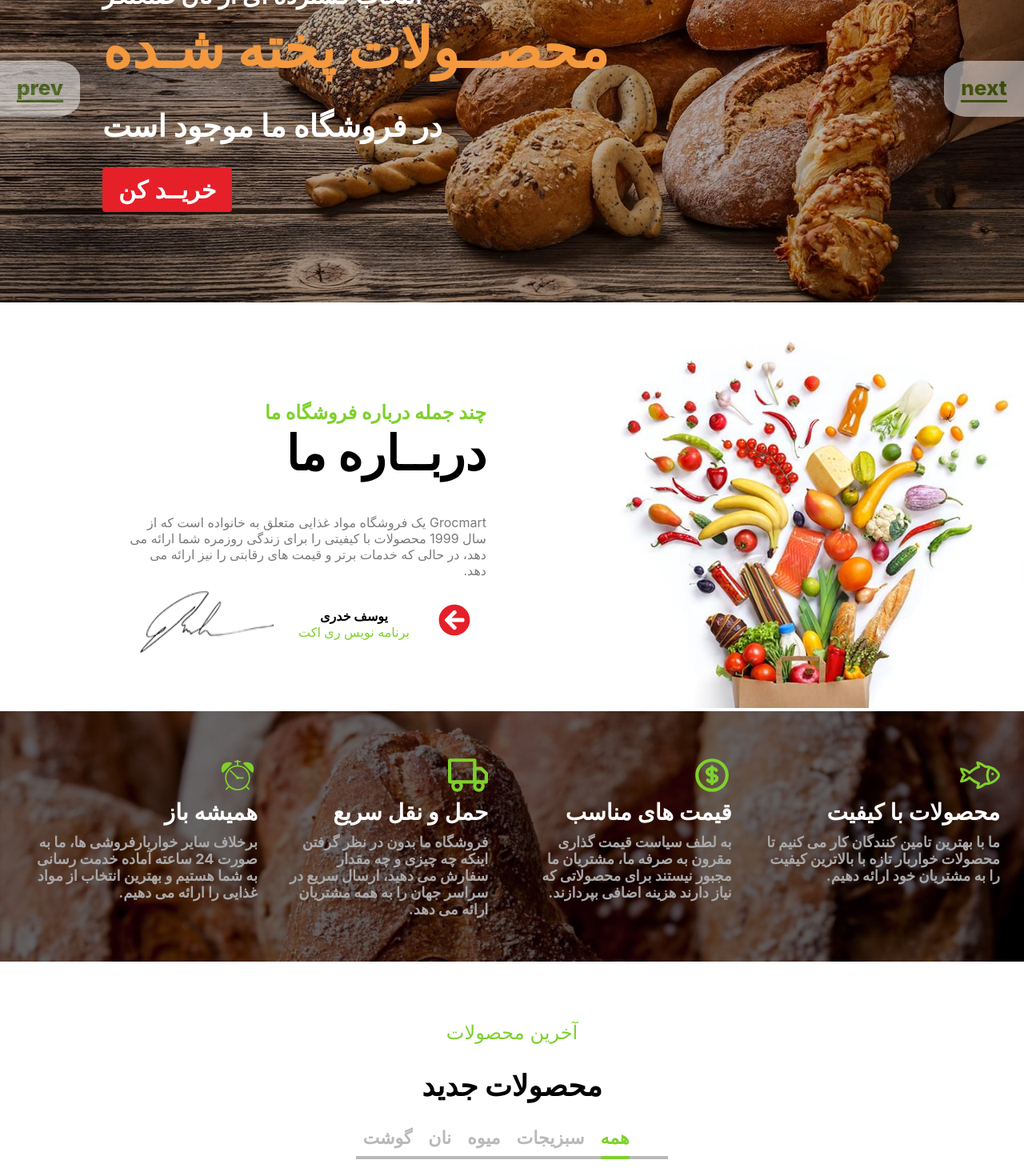
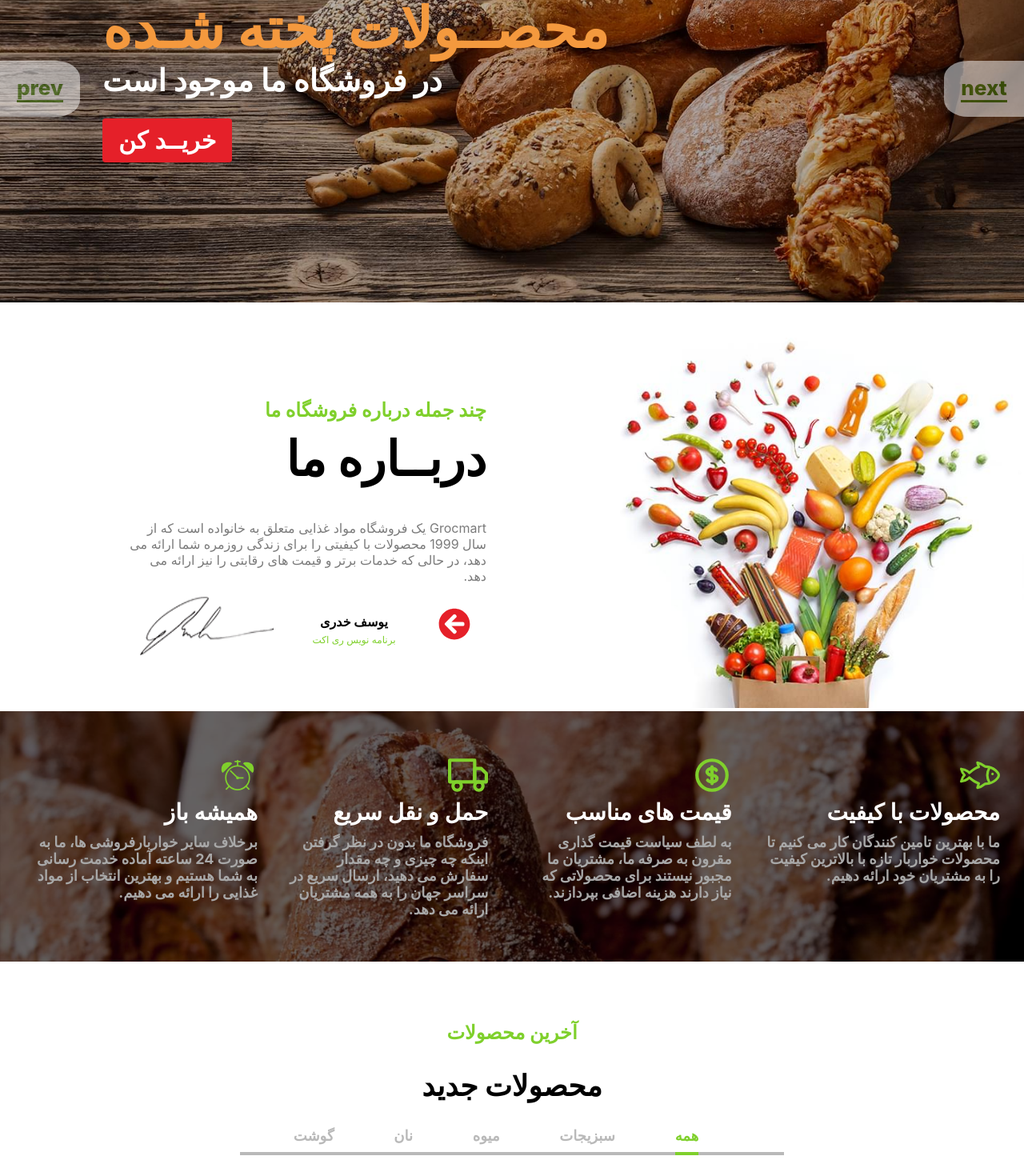
Before and after one commit to yooosef3/Food, a React (Create React App) app in the folder food/: page /home in a window 1280 px wide. Shown: the part 280-1750 px from the top of the page at 80% size. Built offline with nearby package versions, Linux system fonts and the light colour scheme; no server answers.

Commit message:
some bogs in responsive field fixed

```diff
--- a/food/src/styles/footer/Footer.module.css
+++ b/food/src/styles/footer/Footer.module.css
@@ -69,6 +69,7 @@ footer h1 {
   color: #2b2b2b;
   font-size: 30px;
   font-weight: 500;
+  margin-bottom: 30px;
 }
 
 footer .visit {
@@ -145,6 +146,7 @@ footer .socials .icon:hover {
   flex-direction: column;
   align-items: center;
   margin-bottom: 20px;
+  padding: 0 20px;
 }
 
 .newsletter p {
--- a/food/src/styles/main/AboutUs/HomeUs.module.css
+++ b/food/src/styles/main/AboutUs/HomeUs.module.css
@@ -12,12 +12,12 @@
 }
 
 .info {
-  padding: 30px 15px;
+  padding: 30px 20px;
 }
 
 .container h2 {
   color: #7fd02c;
-  margin-bottom: 0;
+  margin-bottom: 10px;
 }
 
 .container h1 {
@@ -58,7 +58,8 @@
 
 .signature p {
   color: #7fd02c;
-  margin-top: 0;
+  margin-top: 5px;
+  font-size: 12px;
 }
 
 .signatureImg {
--- a/food/src/styles/main/products/Products.module.css
+++ b/food/src/styles/main/products/Products.module.css
@@ -10,6 +10,7 @@ section {
 section p {
   color: #7fd02c;
   font-size: 20px;
+  font-weight: 700;
   margin-bottom: 0;
 }
 
@@ -18,22 +19,22 @@ section h1 {
   color: #000;
 }
 
-section .filter {
+.container section .filter {
   display: flex;
   list-style: none;
+  gap: 8px;
   justify-content: center;
   border-bottom: 4px solid #b9b9b9;
   padding-bottom: 10px;
-  max-width: 350px;
+  width: 85%;
+  flex-wrap: wrap;
   margin: 0 auto;
-  gap: 20px;
-  font-size: 18px;
 }
 
 .filter li {
   color: #b9b9b9 ;
   font-weight: 600;
-  font-size: 22px !important;
+  font-size: 18px !important;
   cursor: pointer;
   transition: all 0.2s linear;
 }
@@ -50,6 +51,13 @@ section .filter {
 
 .selectedFilter:nth-child(-n + 5) {
   color: #7fd02c !important;
+}
+
+@media (min-width: 640px){
+  .container section .filter{
+    width: 50%;
+    justify-content: space-evenly;
+  }
 }
 
 @media (min-width: 768px) {
--- a/food/src/styles/main/slider/TopSlider.css
+++ b/food/src/styles/main/slider/TopSlider.css
@@ -58,25 +58,33 @@
 .slide2 section h3,
 .slide3 section h3 {
   font-size: 22px;
+  padding:0;
+  margin:0;
   color: #ffff;
-  margin-bottom: 5px;
 }
 
 .slide1 section h1,
 .slide2 section h1,
 .slide3 section h1 {
   font-size: 36px;
+  padding:0;
+  margin:0;
   font-weight: 800;
   color: #f4993e;
-  margin-bottom: 5px;
-  margin-top: 0;
+  margin-top: 10px;
+}
+
+.slide1 section h1{
+  font-size: 30px;
+  font-weight: 800;
 }
 
 .slide1 section h2,
 .slide2 section h2,
 .slide3 section h2 {
   font-size: 28px;
-  margin-bottom: 5px;
+  padding:0;
+  margin:0;
   color: #ffff;
 }
 
```
